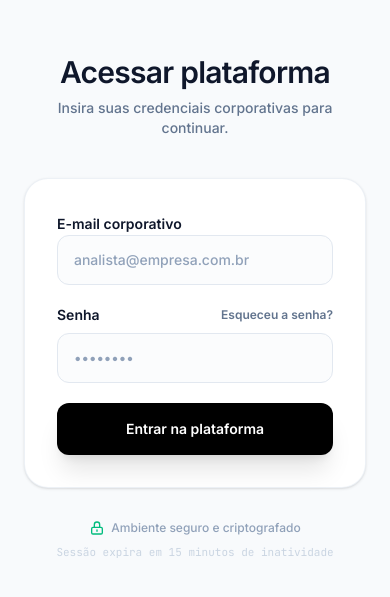
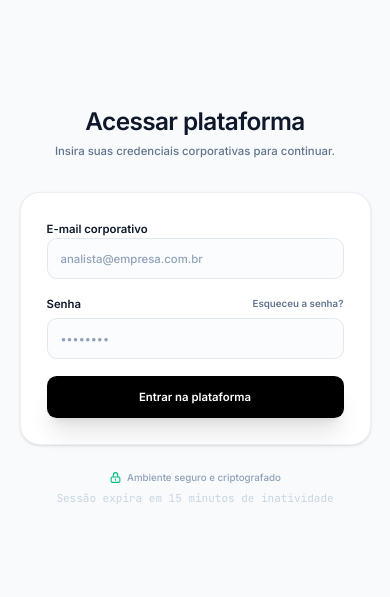
Before and after one commit to MarieleV/PlataformaCobranca, a React (Vite) app in the folder front-end/: page / in a window 390 px wide. Shown: the part 115-712 px from the top of the page. Built offline with nearby package versions, Linux system fonts and the light colour scheme; the HTML template or start-up script is replaced by a standard one.

Commit message:
adição de ajuste no zoom da tela para notebooks

```diff
--- a/front-end/src/index.css
+++ b/front-end/src/index.css
@@ -38,3 +38,17 @@ html, body, #root {
 *::-webkit-scrollbar-thumb:hover {
   background: rgba(0, 0, 0, 0.25);
 }
+
+/* Em monitores menores que 1366px (Notebooks pequenos), reduzimos a escala global */
+@media (max-width: 1366px) {
+  html {
+    font-size: 14px; /* O padrão é 16px. Isso vai encolher tudo em cerca de 12.5% */
+  }
+}
+
+/* Em telas muito pequenas ou tablets */
+@media (max-width: 1024px) {
+  html {
+    font-size: 13px;
+  }
+}
```
